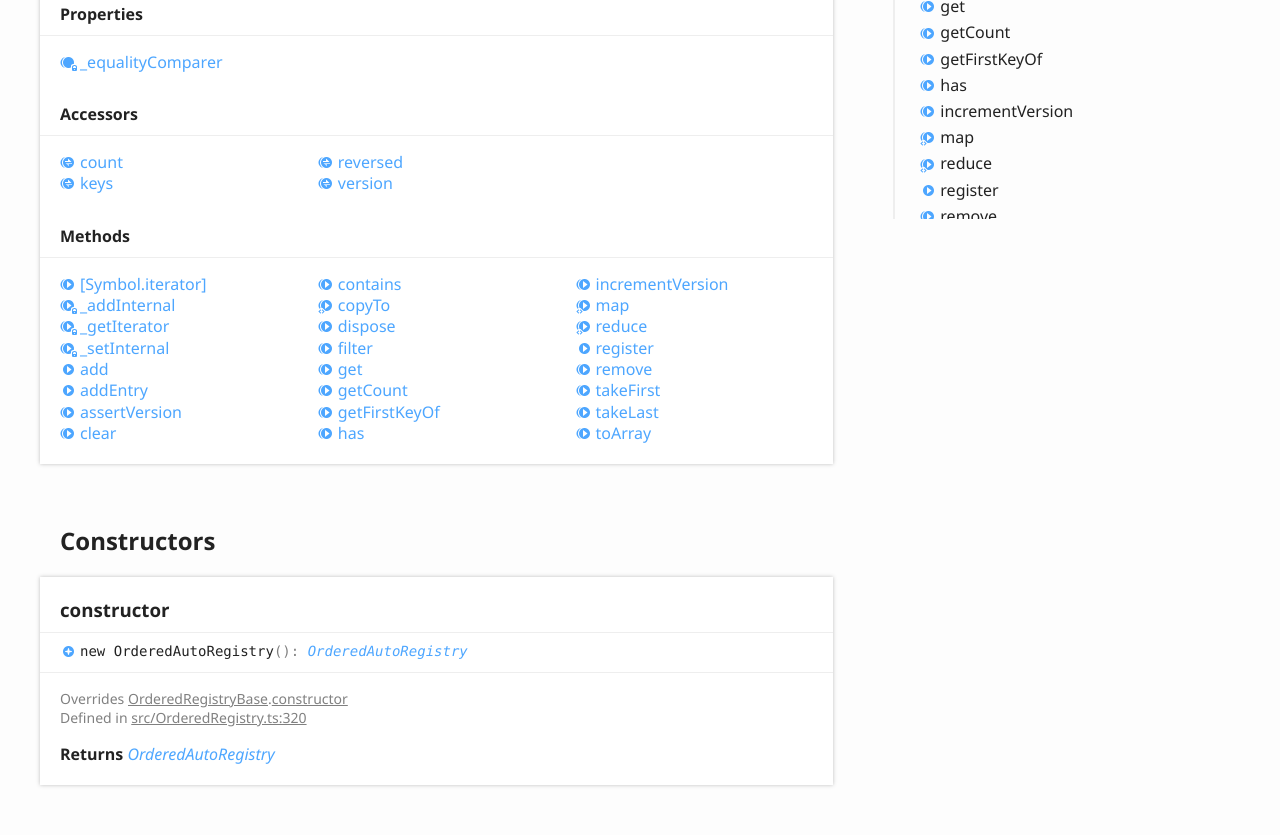
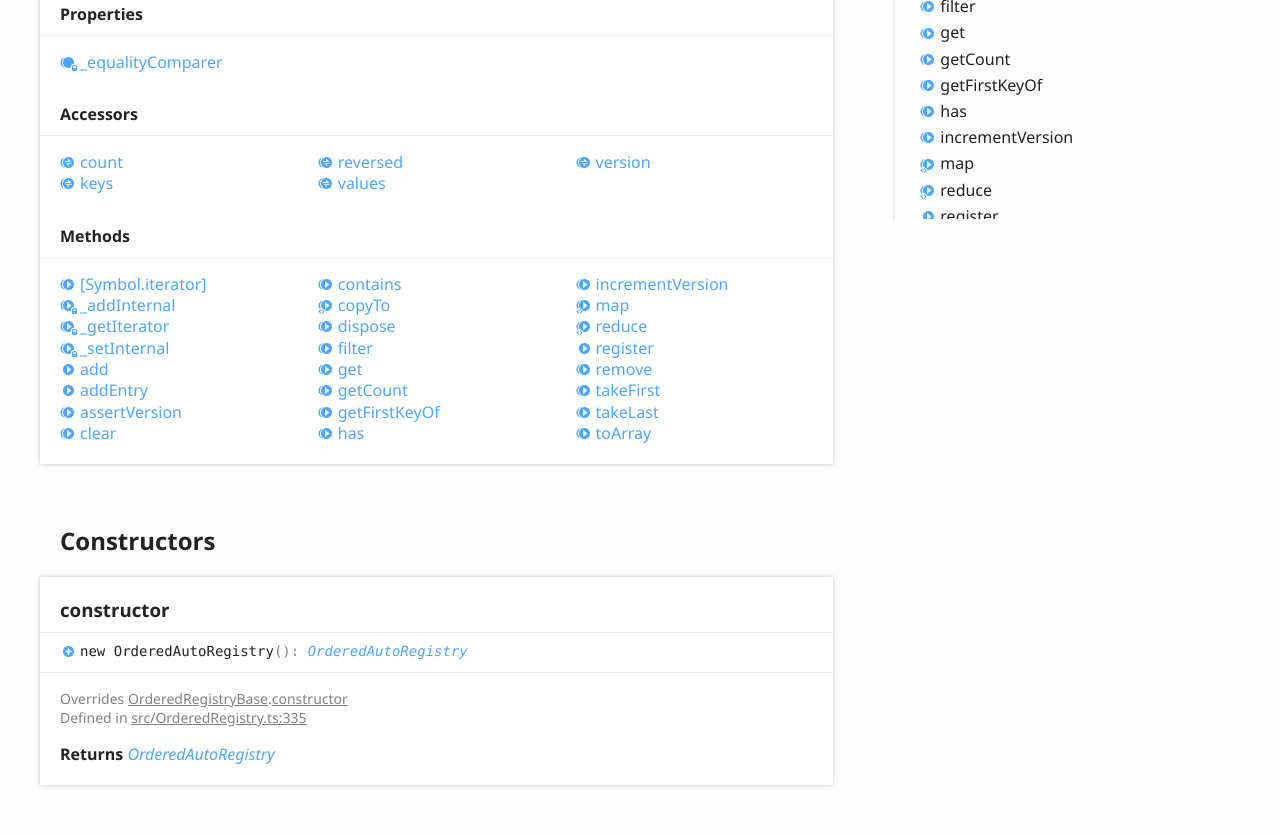
Before and after one commit to tsdotnet/ordered-registry, a website: page docs/classes/_orderedregistry_.orderedautoregistry.html in a window 1280 px wide. Shown: the part 845-1680 px from the top of the page. Drawn offline with Linux system fonts and the light colour scheme.

Commit message:
Updated docs.

```diff
--- a/docs/classes/_orderedregistry_.orderedautoregistry.html
+++ b/docs/classes/_orderedregistry_.orderedautoregistry.html
@@ -3,8 +3,8 @@
 <head>
 	<meta charset="utf-8">
 	<meta http-equiv="X-UA-Compatible" content="IE=edge">
-	<title>OrderedAutoRegistry | @tsdotnet/ordered-registry - v1.0.12</title>
-	<meta name="description" content="Documentation for @tsdotnet/ordered-registry - v1.0.12">
+	<title>OrderedAutoRegistry | @tsdotnet/ordered-registry - v1.0.13</title>
+	<meta name="description" content="Documentation for @tsdotnet/ordered-registry - v1.0.13">
 	<meta name="viewport" content="width=device-width, initial-scale=1">
 	<link rel="stylesheet" href="../assets/css/main.css">
 </head>
@@ -22,7 +22,7 @@
 						<li class="state loading">Preparing search index...</li>
 						<li class="state failure">The search index is not available</li>
 					</ul>
-					<a href="../index.html" class="title">@tsdotnet/ordered-registry - v1.0.12</a>
+					<a href="../index.html" class="title">@tsdotnet/ordered-registry - v1.0.13</a>
 				</div>
 				<div class="table-cell" id="tsd-widgets">
 					<div id="tsd-filter">
@@ -115,6 +115,7 @@
 								<li class="tsd-kind-get-signature tsd-parent-kind-class tsd-is-inherited"><a href="_orderedregistry_.orderedautoregistry.html#count" class="tsd-kind-icon">count</a></li>
 								<li class="tsd-kind-get-signature tsd-parent-kind-class tsd-is-inherited"><a href="_orderedregistry_.orderedautoregistry.html#keys" class="tsd-kind-icon">keys</a></li>
 								<li class="tsd-kind-get-signature tsd-parent-kind-class tsd-is-inherited"><a href="_orderedregistry_.orderedautoregistry.html#reversed" class="tsd-kind-icon">reversed</a></li>
+								<li class="tsd-kind-get-signature tsd-parent-kind-class tsd-is-inherited"><a href="_orderedregistry_.orderedautoregistry.html#values" class="tsd-kind-icon">values</a></li>
 								<li class="tsd-kind-get-signature tsd-parent-kind-class tsd-is-overwrite tsd-is-inherited"><a href="_orderedregistry_.orderedautoregistry.html#version" class="tsd-kind-icon">version</a></li>
 							</ul>
 						</section>
@@ -163,7 +164,7 @@
 							<aside class="tsd-sources">
 								<p>Overrides <a href="_orderedregistry_.orderedregistrybase.html">OrderedRegistryBase</a>.<a href="_orderedregistry_.orderedregistrybase.html#constructor">constructor</a></p>
 								<ul>
-									<li>Defined in <a href="https://github.com/tsdotnet/ordered-registry/blob/4a6098f/src/OrderedRegistry.ts#L320">src/OrderedRegistry.ts:320</a></li>
+									<li>Defined in <a href="https://github.com/tsdotnet/ordered-registry/blob/4c63a15/src/OrderedRegistry.ts#L335">src/OrderedRegistry.ts:335</a></li>
 								</ul>
 							</aside>
 							<h4 class="tsd-returns-title">Returns <a href="_orderedregistry_.orderedautoregistry.html" class="tsd-signature-type">OrderedAutoRegistry</a></h4>
@@ -221,7 +222,7 @@
 							<aside class="tsd-sources">
 								<p>Inherited from <a href="_orderedregistry_.orderedregistrybase.html">OrderedRegistryBase</a>.<a href="_orderedregistry_.orderedregistrybase.html#keys">keys</a></p>
 								<ul>
-									<li>Defined in <a href="https://github.com/tsdotnet/ordered-registry/blob/4a6098f/src/OrderedRegistry.ts#L50">src/OrderedRegistry.ts:50</a></li>
+									<li>Defined in <a href="https://github.com/tsdotnet/ordered-registry/blob/4c63a15/src/OrderedRegistry.ts#L51">src/OrderedRegistry.ts:51</a></li>
 								</ul>
 							</aside>
 							<div class="tsd-comment tsd-typography">
@@ -244,7 +245,7 @@
 							<aside class="tsd-sources">
 								<p>Inherited from <a href="_orderedregistry_.orderedregistrybase.html">OrderedRegistryBase</a>.<a href="_orderedregistry_.orderedregistrybase.html#reversed">reversed</a></p>
 								<ul>
-									<li>Defined in <a href="https://github.com/tsdotnet/ordered-registry/blob/4a6098f/src/OrderedRegistry.ts#L67">src/OrderedRegistry.ts:67</a></li>
+									<li>Defined in <a href="https://github.com/tsdotnet/ordered-registry/blob/4c63a15/src/OrderedRegistry.ts#L82">src/OrderedRegistry.ts:82</a></li>
 								</ul>
 							</aside>
 							<div class="tsd-comment tsd-typography">
@@ -253,6 +254,29 @@
 								</div>
 							</div>
 							<h4 class="tsd-returns-title">Returns <span class="tsd-signature-type">ExtendedIterable</span><span class="tsd-signature-symbol">&lt;</span><span class="tsd-signature-type">KeyValuePair</span><span class="tsd-signature-symbol">&lt;</span><span class="tsd-signature-type">number</span><span class="tsd-signature-symbol">, </span><span class="tsd-signature-type">T</span><span class="tsd-signature-symbol">&gt;</span><span class="tsd-signature-symbol">&gt;</span></h4>
+						</li>
+					</ul>
+				</section>
+				<section class="tsd-panel tsd-member tsd-kind-get-signature tsd-parent-kind-class tsd-is-inherited">
+					<a name="values" class="tsd-anchor"></a>
+					<h3>values</h3>
+					<ul class="tsd-signatures tsd-kind-get-signature tsd-parent-kind-class tsd-is-inherited">
+						<li class="tsd-signature tsd-kind-icon"><span class="tsd-signature-symbol">get</span> values<span class="tsd-signature-symbol">(</span><span class="tsd-signature-symbol">)</span><span class="tsd-signature-symbol">: </span><span class="tsd-signature-type">ExtendedIterable</span><span class="tsd-signature-symbol">&lt;</span><span class="tsd-signature-type">T</span><span class="tsd-signature-symbol">&gt;</span></li>
+					</ul>
+					<ul class="tsd-descriptions">
+						<li class="tsd-description">
+							<aside class="tsd-sources">
+								<p>Inherited from <a href="_orderedregistry_.orderedregistrybase.html">OrderedRegistryBase</a>.<a href="_orderedregistry_.orderedregistrybase.html#values">values</a></p>
+								<ul>
+									<li>Defined in <a href="https://github.com/tsdotnet/ordered-registry/blob/4c63a15/src/OrderedRegistry.ts#L65">src/OrderedRegistry.ts:65</a></li>
+								</ul>
+							</aside>
+							<div class="tsd-comment tsd-typography">
+								<div class="lead">
+									<p>Returns an in-order iterable of all values.</p>
+								</div>
+							</div>
+							<h4 class="tsd-returns-title">Returns <span class="tsd-signature-type">ExtendedIterable</span><span class="tsd-signature-symbol">&lt;</span><span class="tsd-signature-type">T</span><span class="tsd-signature-symbol">&gt;</span></h4>
 						</li>
 					</ul>
 				</section>
@@ -268,7 +292,7 @@
 								<p>Inherited from <a href="_orderedregistry_.orderedregistrybase.html">OrderedRegistryBase</a>.<a href="_orderedregistry_.orderedregistrybase.html#version">version</a></p>
 								<p>Overrides IterableCollectionBase.version</p>
 								<ul>
-									<li>Defined in <a href="https://github.com/tsdotnet/ordered-registry/blob/4a6098f/src/OrderedRegistry.ts#L82">src/OrderedRegistry.ts:82</a></li>
+									<li>Defined in <a href="https://github.com/tsdotnet/ordered-registry/blob/4c63a15/src/OrderedRegistry.ts#L97">src/OrderedRegistry.ts:97</a></li>
 								</ul>
 							</aside>
 							<div class="tsd-comment tsd-typography">
@@ -313,7 +337,7 @@
 							<aside class="tsd-sources">
 								<p>Inherited from <a href="_orderedregistry_.orderedregistrybase.html">OrderedRegistryBase</a>.<a href="_orderedregistry_.orderedregistrybase.html#_addinternal">_addInternal</a></p>
 								<ul>
-									<li>Defined in <a href="https://github.com/tsdotnet/ordered-registry/blob/4a6098f/src/OrderedRegistry.ts#L176">src/OrderedRegistry.ts:176</a></li>
+									<li>Defined in <a href="https://github.com/tsdotnet/ordered-registry/blob/4c63a15/src/OrderedRegistry.ts#L191">src/OrderedRegistry.ts:191</a></li>
 								</ul>
 							</aside>
 							<div class="tsd-comment tsd-typography">
@@ -354,7 +378,7 @@
 								<p>Inherited from <a href="_orderedregistry_.orderedregistrybase.html">OrderedRegistryBase</a>.<a href="_orderedregistry_.orderedregistrybase.html#_getiterator">_getIterator</a></p>
 								<p>Overrides IterableBase._getIterator</p>
 								<ul>
-									<li>Defined in <a href="https://github.com/tsdotnet/ordered-registry/blob/4a6098f/src/OrderedRegistry.ts#L261">src/OrderedRegistry.ts:261</a></li>
+									<li>Defined in <a href="https://github.com/tsdotnet/ordered-registry/blob/4c63a15/src/OrderedRegistry.ts#L276">src/OrderedRegistry.ts:276</a></li>
 								</ul>
 							</aside>
 							<h4 class="tsd-returns-title">Returns <span class="tsd-signature-type">Iterator</span><span class="tsd-signature-symbol">&lt;</span><span class="tsd-signature-type">KeyValuePair</span><span class="tsd-signature-symbol">&lt;</span><span class="tsd-signature-type">number</span><span class="tsd-signature-symbol">, </span><span class="tsd-signature-type">T</span><span class="tsd-signature-symbol">&gt;</span><span class="tsd-signature-symbol">&gt;</span></h4>
@@ -372,7 +396,7 @@
 							<aside class="tsd-sources">
 								<p>Inherited from <a href="_orderedregistry_.orderedregistrybase.html">OrderedRegistryBase</a>.<a href="_orderedregistry_.orderedregistrybase.html#_setinternal">_setInternal</a></p>
 								<ul>
-									<li>Defined in <a href="https://github.com/tsdotnet/ordered-registry/blob/4a6098f/src/OrderedRegistry.ts#L195">src/OrderedRegistry.ts:195</a></li>
+									<li>Defined in <a href="https://github.com/tsdotnet/ordered-registry/blob/4c63a15/src/OrderedRegistry.ts#L210">src/OrderedRegistry.ts:210</a></li>
 								</ul>
 							</aside>
 							<div class="tsd-comment tsd-typography">
@@ -404,7 +428,7 @@
 						<li class="tsd-description">
 							<aside class="tsd-sources">
 								<ul>
-									<li>Defined in <a href="https://github.com/tsdotnet/ordered-registry/blob/4a6098f/src/OrderedRegistry.ts#L332">src/OrderedRegistry.ts:332</a></li>
+									<li>Defined in <a href="https://github.com/tsdotnet/ordered-registry/blob/4c63a15/src/OrderedRegistry.ts#L347">src/OrderedRegistry.ts:347</a></li>
 								</ul>
 							</aside>
 							<div class="tsd-comment tsd-typography">
@@ -432,7 +456,7 @@
 						<li class="tsd-description">
 							<aside class="tsd-sources">
 								<ul>
-									<li>Defined in <a href="https://github.com/tsdotnet/ordered-registry/blob/4a6098f/src/OrderedRegistry.ts#L355">src/OrderedRegistry.ts:355</a></li>
+									<li>Defined in <a href="https://github.com/tsdotnet/ordered-registry/blob/4c63a15/src/OrderedRegistry.ts#L370">src/OrderedRegistry.ts:370</a></li>
 								</ul>
 							</aside>
 							<div class="tsd-comment tsd-typography">
@@ -483,7 +507,7 @@
 								<p>Inherited from <a href="_orderedregistry_.orderedregistrybase.html">OrderedRegistryBase</a>.<a href="_orderedregistry_.orderedregistrybase.html#assertversion">assertVersion</a></p>
 								<p>Overrides IterableCollectionBase.assertVersion</p>
 								<ul>
-									<li>Defined in <a href="https://github.com/tsdotnet/ordered-registry/blob/4a6098f/src/OrderedRegistry.ts#L92">src/OrderedRegistry.ts:92</a></li>
+									<li>Defined in <a href="https://github.com/tsdotnet/ordered-registry/blob/4c63a15/src/OrderedRegistry.ts#L107">src/OrderedRegistry.ts:107</a></li>
 								</ul>
 							</aside>
 							<div class="tsd-comment tsd-typography">
@@ -512,7 +536,7 @@
 							<aside class="tsd-sources">
 								<p>Inherited from <a href="_orderedregistry_.orderedregistrybase.html">OrderedRegistryBase</a>.<a href="_orderedregistry_.orderedregistrybase.html#clear">clear</a></p>
 								<ul>
-									<li>Defined in <a href="https://github.com/tsdotnet/ordered-registry/blob/4a6098f/src/OrderedRegistry.ts#L111">src/OrderedRegistry.ts:111</a></li>
+									<li>Defined in <a href="https://github.com/tsdotnet/ordered-registry/blob/4c63a15/src/OrderedRegistry.ts#L126">src/OrderedRegistry.ts:126</a></li>
 								</ul>
 							</aside>
 							<div class="tsd-comment tsd-typography">
@@ -537,7 +561,7 @@
 								<p>Inherited from <a href="_orderedregistry_.orderedregistrybase.html">OrderedRegistryBase</a>.<a href="_orderedregistry_.orderedregistrybase.html#contains">contains</a></p>
 								<p>Overrides ReadOnlyCollectionBase.contains</p>
 								<ul>
-									<li>Defined in <a href="https://github.com/tsdotnet/ordered-registry/blob/4a6098f/src/OrderedRegistry.ts#L140">src/OrderedRegistry.ts:140</a></li>
+									<li>Defined in <a href="https://github.com/tsdotnet/ordered-registry/blob/4c63a15/src/OrderedRegistry.ts#L155">src/OrderedRegistry.ts:155</a></li>
 								</ul>
 							</aside>
 							<div class="tsd-comment tsd-typography">
@@ -604,7 +628,7 @@
 							<aside class="tsd-sources">
 								<p>Inherited from <a href="_orderedregistry_.orderedregistrybase.html">OrderedRegistryBase</a>.<a href="_orderedregistry_.orderedregistrybase.html#dispose">dispose</a></p>
 								<ul>
-									<li>Defined in <a href="https://github.com/tsdotnet/ordered-registry/blob/4a6098f/src/OrderedRegistry.ts#L121">src/OrderedRegistry.ts:121</a></li>
+									<li>Defined in <a href="https://github.com/tsdotnet/ordered-registry/blob/4c63a15/src/OrderedRegistry.ts#L136">src/OrderedRegistry.ts:136</a></li>
 								</ul>
 							</aside>
 							<div class="tsd-comment tsd-typography">
@@ -657,7 +681,7 @@
 							<aside class="tsd-sources">
 								<p>Inherited from <a href="_orderedregistry_.orderedregistrybase.html">OrderedRegistryBase</a>.<a href="_orderedregistry_.orderedregistrybase.html#get">get</a></p>
 								<ul>
-									<li>Defined in <a href="https://github.com/tsdotnet/ordered-registry/blob/4a6098f/src/OrderedRegistry.ts#L163">src/OrderedRegistry.ts:163</a></li>
+									<li>Defined in <a href="https://github.com/tsdotnet/ordered-registry/blob/4c63a15/src/OrderedRegistry.ts#L178">src/OrderedRegistry.ts:178</a></li>
 								</ul>
 							</aside>
 							<div class="tsd-comment tsd-typography">
@@ -687,7 +711,7 @@
 								<p>Inherited from <a href="_orderedregistry_.orderedregistrybase.html">OrderedRegistryBase</a>.<a href="_orderedregistry_.orderedregistrybase.html#getcount">getCount</a></p>
 								<p>Overrides ReadOnlyIterableCollectionBase.getCount</p>
 								<ul>
-									<li>Defined in <a href="https://github.com/tsdotnet/ordered-registry/blob/4a6098f/src/OrderedRegistry.ts#L130">src/OrderedRegistry.ts:130</a></li>
+									<li>Defined in <a href="https://github.com/tsdotnet/ordered-registry/blob/4c63a15/src/OrderedRegistry.ts#L145">src/OrderedRegistry.ts:145</a></li>
 								</ul>
 							</aside>
 							<div class="tsd-comment tsd-typography">
@@ -710,7 +734,7 @@
 							<aside class="tsd-sources">
 								<p>Inherited from <a href="_orderedregistry_.orderedregistrybase.html">OrderedRegistryBase</a>.<a href="_orderedregistry_.orderedregistrybase.html#getfirstkeyof">getFirstKeyOf</a></p>
 								<ul>
-									<li>Defined in <a href="https://github.com/tsdotnet/ordered-registry/blob/4a6098f/src/OrderedRegistry.ts#L252">src/OrderedRegistry.ts:252</a></li>
+									<li>Defined in <a href="https://github.com/tsdotnet/ordered-registry/blob/4c63a15/src/OrderedRegistry.ts#L267">src/OrderedRegistry.ts:267</a></li>
 								</ul>
 							</aside>
 							<div class="tsd-comment tsd-typography">
@@ -741,7 +765,7 @@
 							<aside class="tsd-sources">
 								<p>Inherited from <a href="_orderedregistry_.orderedregistrybase.html">OrderedRegistryBase</a>.<a href="_orderedregistry_.orderedregistrybase.html#has">has</a></p>
 								<ul>
-									<li>Defined in <a href="https://github.com/tsdotnet/ordered-registry/blob/4a6098f/src/OrderedRegistry.ts#L153">src/OrderedRegistry.ts:153</a></li>
+									<li>Defined in <a href="https://github.com/tsdotnet/ordered-registry/blob/4c63a15/src/OrderedRegistry.ts#L168">src/OrderedRegistry.ts:168</a></li>
 								</ul>
 							</aside>
 							<div class="tsd-comment tsd-typography">
@@ -771,7 +795,7 @@
 								<p>Inherited from <a href="_orderedregistry_.orderedregistrybase.html">OrderedRegistryBase</a>.<a href="_orderedregistry_.orderedregistrybase.html#incrementversion">incrementVersion</a></p>
 								<p>Overrides IterableCollectionBase.incrementVersion</p>
 								<ul>
-									<li>Defined in <a href="https://github.com/tsdotnet/ordered-registry/blob/4a6098f/src/OrderedRegistry.ts#L102">src/OrderedRegistry.ts:102</a></li>
+									<li>Defined in <a href="https://github.com/tsdotnet/ordered-registry/blob/4c63a15/src/OrderedRegistry.ts#L117">src/OrderedRegistry.ts:117</a></li>
 								</ul>
 							</aside>
 							<div class="tsd-comment tsd-typography">
@@ -954,7 +978,7 @@
 						<li class="tsd-description">
 							<aside class="tsd-sources">
 								<ul>
-									<li>Defined in <a href="https://github.com/tsdotnet/ordered-registry/blob/4a6098f/src/OrderedRegistry.ts#L344">src/OrderedRegistry.ts:344</a></li>
+									<li>Defined in <a href="https://github.com/tsdotnet/ordered-registry/blob/4c63a15/src/OrderedRegistry.ts#L359">src/OrderedRegistry.ts:359</a></li>
 								</ul>
 							</aside>
 							<div class="tsd-comment tsd-typography">
@@ -984,7 +1008,7 @@
 							<aside class="tsd-sources">
 								<p>Inherited from <a href="_orderedregistry_.orderedregistrybase.html">OrderedRegistryBase</a>.<a href="_orderedregistry_.orderedregistrybase.html#remove">remove</a></p>
 								<ul>
-									<li>Defined in <a href="https://github.com/tsdotnet/ordered-registry/blob/4a6098f/src/OrderedRegistry.ts#L215">src/OrderedRegistry.ts:215</a></li>
+									<li>Defined in <a href="https://github.com/tsdotnet/ordered-registry/blob/4c63a15/src/OrderedRegistry.ts#L230">src/OrderedRegistry.ts:230</a></li>
 								</ul>
 							</aside>
 							<div class="tsd-comment tsd-typography">
@@ -1015,7 +1039,7 @@
 							<aside class="tsd-sources">
 								<p>Inherited from <a href="_orderedregistry_.orderedregistrybase.html">OrderedRegistryBase</a>.<a href="_orderedregistry_.orderedregistrybase.html#takefirst">takeFirst</a></p>
 								<ul>
-									<li>Defined in <a href="https://github.com/tsdotnet/ordered-registry/blob/4a6098f/src/OrderedRegistry.ts#L229">src/OrderedRegistry.ts:229</a></li>
+									<li>Defined in <a href="https://github.com/tsdotnet/ordered-registry/blob/4c63a15/src/OrderedRegistry.ts#L244">src/OrderedRegistry.ts:244</a></li>
 								</ul>
 							</aside>
 							<div class="tsd-comment tsd-typography">
@@ -1038,7 +1062,7 @@
 							<aside class="tsd-sources">
 								<p>Inherited from <a href="_orderedregistry_.orderedregistrybase.html">OrderedRegistryBase</a>.<a href="_orderedregistry_.orderedregistrybase.html#takelast">takeLast</a></p>
 								<ul>
-									<li>Defined in <a href="https://github.com/tsdotnet/ordered-registry/blob/4a6098f/src/OrderedRegistry.ts#L240">src/OrderedRegistry.ts:240</a></li>
+									<li>Defined in <a href="https://github.com/tsdotnet/ordered-registry/blob/4c63a15/src/OrderedRegistry.ts#L255">src/OrderedRegistry.ts:255</a></li>
 								</ul>
 							</aside>
 							<div class="tsd-comment tsd-typography">
@@ -1107,6 +1131,9 @@
 							</li>
 							<li class=" tsd-kind-get-signature tsd-parent-kind-class tsd-is-inherited">
 								<a href="_orderedregistry_.orderedautoregistry.html#reversed" class="tsd-kind-icon">reversed</a>
+							</li>
+							<li class=" tsd-kind-get-signature tsd-parent-kind-class tsd-is-inherited">
+								<a href="_orderedregistry_.orderedautoregistry.html#values" class="tsd-kind-icon">values</a>
 							</li>
 							<li class=" tsd-kind-get-signature tsd-parent-kind-class tsd-is-overwrite tsd-is-inherited">
 								<a href="_orderedregistry_.orderedautoregistry.html#version" class="tsd-kind-icon">version</a>
```
Also changed, not shown: docs/assets/js/search.json (+1 -1 lines), docs/classes/_orderedregistry_.orderedregistry.html (+52 -25 lines), docs/classes/_orderedregistry_.orderedregistrybase.html (+48 -22 lines), docs/index.html (+4 -4 lines), docs/modules/_orderedregistry_.html (+3 -3 lines).
